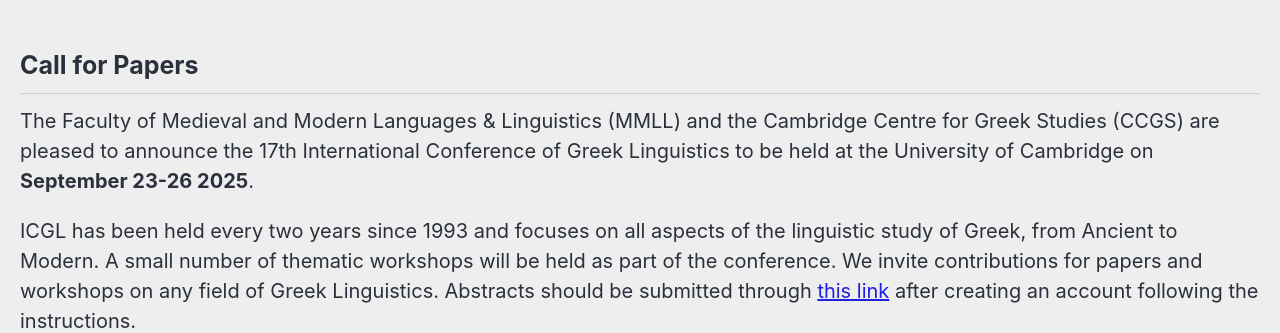
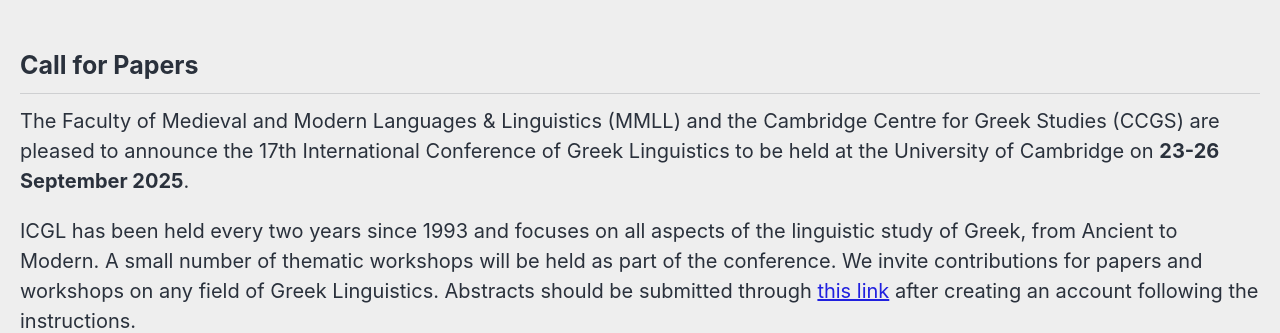
Before and after one commit to roryleung/ICGL17, a Jekyll site: the page built from _pages/cfp.md, in a window 1280 px wide. Shown: the part 417-750 px from the top of the page. Built offline with Jekyll 4.4.1, drawn with Linux system fonts in a browser that asks for light colours; cached includes are drawn as plain includes; nearby versions of some CDN libraries.

Commit message:
Update cfp.md

```diff
--- a/_pages/cfp.md
+++ b/_pages/cfp.md
@@ -10,7 +10,7 @@ excerpt: "23-26 September 2025<br>University of Cambridge, U.K."
 
 ## Call for Papers
 
-The Faculty of Medieval and Modern Languages & Linguistics (MMLL) and the Cambridge Centre for Greek Studies (CCGS) are pleased to announce the 17th International Conference of Greek Linguistics to be held at the University of Cambridge on **September 23-26 2025**.
+The Faculty of Medieval and Modern Languages & Linguistics (MMLL) and the Cambridge Centre for Greek Studies (CCGS) are pleased to announce the 17th International Conference of Greek Linguistics to be held at the University of Cambridge on **23-26 September 2025**.
 
 ICGL has been held every two years since 1993 and focuses on all aspects of the linguistic study of Greek, from Ancient to Modern. A small number of thematic workshops will be held as part of the conference. We invite contributions for papers and workshops on any field of Greek Linguistics. Abstracts should be submitted through [this link](https://app.oxfordabstracts.com/stages/47829/submitter) after creating an account following the instructions.
 
```
